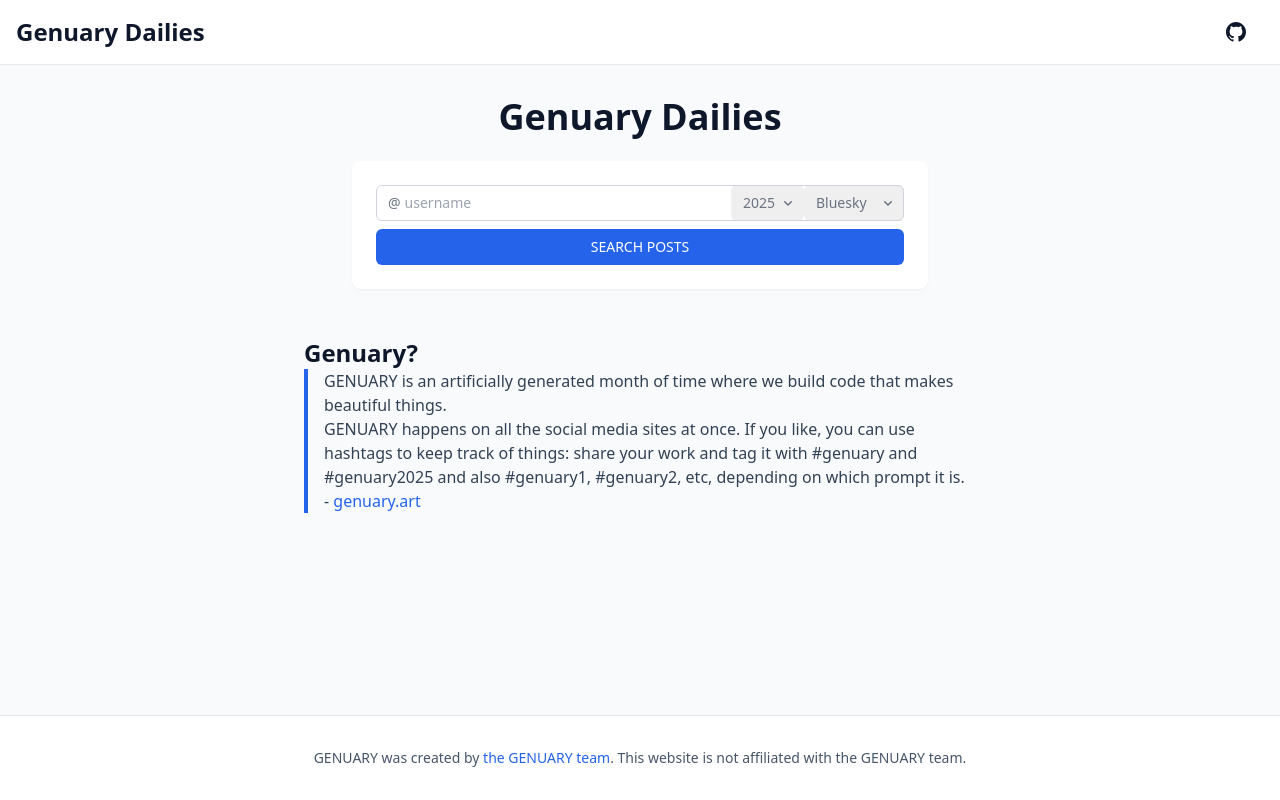
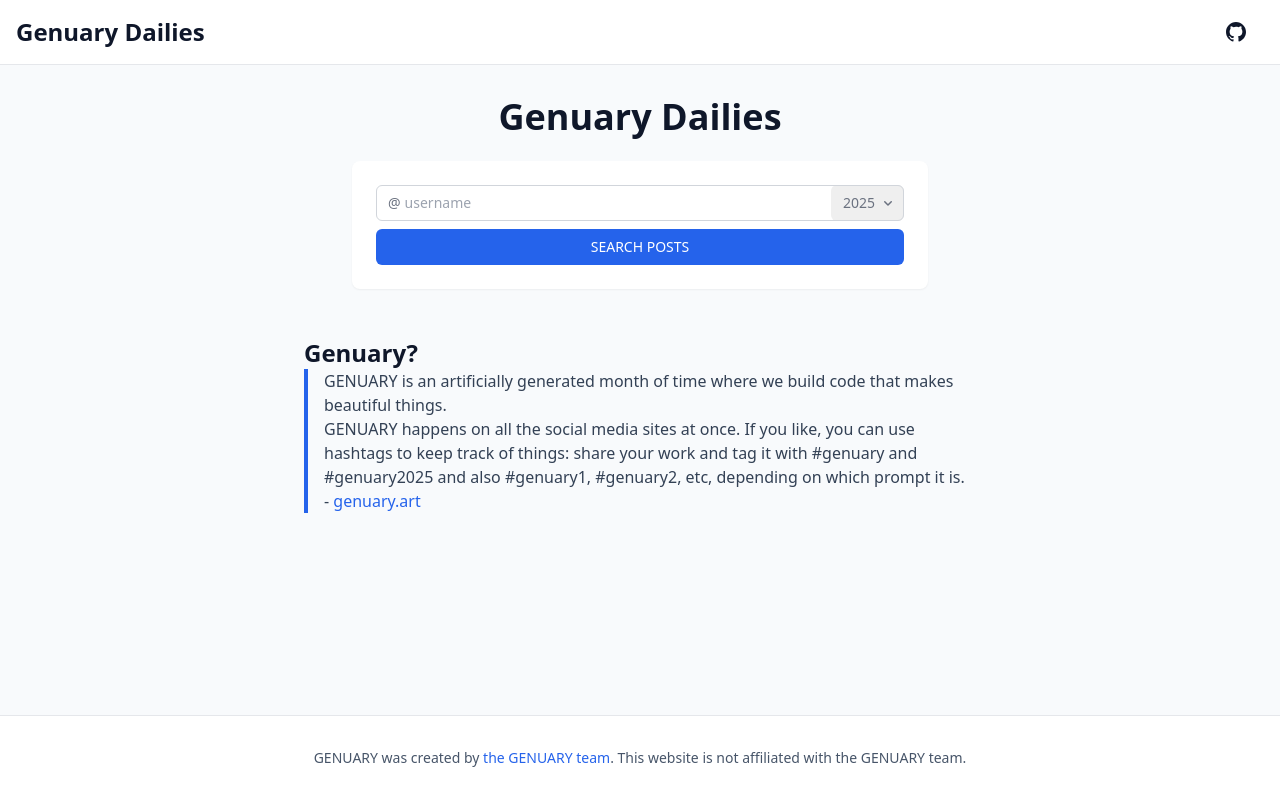
Before and after one commit to EthanThatOneKid/genuary-dailies, a SvelteKit app: page / in a window 1280 px wide. Built offline with nearby package versions, Linux system fonts and the light colour scheme.

Commit message:
remove twitter
> The full-archive search endpoint is currently available as part of the Pro and Enterprise access only. In order to use this endpoint, you must upgrade to Pro access or  apply for Enterprise access level.

```diff
--- a/package.json
+++ b/package.json
@@ -41,7 +41,6 @@
 		"svelte": "^5.0.0",
 		"svelte-check": "^4.0.0",
 		"tailwindcss": "^3.4.9",
-		"twitter-api-sdk": "^1.2.1",
 		"typescript": "^5.0.0",
 		"typescript-eslint": "^8.0.0",
 		"vite": "^5.4.11"
--- a/src/lib/genuary/search/index.ts
+++ b/src/lib/genuary/search/index.ts
@@ -1,3 +1,2 @@
 export * from './searcher';
 export * from './bluesky';
-export * from './twitter';
--- a/src/routes/+page.svelte
+++ b/src/routes/+page.svelte
@@ -49,31 +49,6 @@
 							/>
 						</svg>
 					</div>
-
-					<div class="grid shrink-0 grid-cols-1 focus-within:relative">
-						<select
-							id="platform"
-							name="platform"
-							aria-label="Platform"
-							class="col-start-1 row-start-1 w-full appearance-none rounded-md py-1.5 pl-3 pr-7 text-base text-gray-500 placeholder:text-gray-400 focus:outline focus:outline-2 focus:-outline-offset-2 focus:outline-indigo-600 sm:text-sm/6"
-						>
-							<option value="bluesky">Bluesky</option>
-							<option value="twitter">Twitter/X</option>
-						</select>
-						<svg
-							class="pointer-events-none col-start-1 row-start-1 mr-2 size-5 self-center justify-self-end text-gray-500 sm:size-4"
-							viewBox="0 0 16 16"
-							fill="currentColor"
-							aria-hidden="true"
-							data-slot="icon"
-						>
-							<path
-								fill-rule="evenodd"
-								d="M4.22 6.22a.75.75 0 0 1 1.06 0L8 8.94l2.72-2.72a.75.75 0 1 1 1.06 1.06l-3.25 3.25a.75.75 0 0 1-1.06 0L4.22 7.28a.75.75 0 0 1 0-1.06Z"
-								clip-rule="evenodd"
-							/>
-						</svg>
-					</div>
 				</div>
 
 				<button
--- a/src/routes/calendar/+page.server.ts
+++ b/src/routes/calendar/+page.server.ts
@@ -1,7 +1,6 @@
 import type { PageServerLoad } from './$types';
-import type { GenuaryPrompt } from '$lib/genuary/prompt';
 import { genuaryPrompt } from '$lib/genuary/prompt';
-import { getBlueskyPosts, getTwitterPosts } from '$lib/genuary/search';
+import { getBlueskyPosts } from '$lib/genuary/search';
 
 export const load: PageServerLoad = async ({ url }) => {
 	const username = url.searchParams.get('username');
@@ -19,7 +18,8 @@ export const load: PageServerLoad = async ({ url }) => {
 		throw new Error('Invalid year');
 	}
 
-	const prompts: GenuaryPrompt[] = genuaryPrompt(year);
+	const prompts = genuaryPrompt(year);
+
 	const platform = url.searchParams.get('platform') ?? 'bluesky';
 	const posts = await getPosts(username, year, platform);
 
@@ -32,10 +32,6 @@ function getPosts(username: string, year: number, platform: string) {
 			return getBlueskyPosts(username, year);
 		}
 
-		case 'twitter': {
-			return getTwitterPosts(username, year);
-		}
-
 		default: {
 			throw new Error('Invalid platform');
 		}
--- a/src/routes/calendar/+page.svelte
+++ b/src/routes/calendar/+page.svelte
@@ -23,11 +23,11 @@
 		{data.year}
 	</h2>
 	<div class="grid grid-cols-2 gap-2 sm:grid-cols-7">
-		{#each ['Sun', 'Mon', 'Tue', 'Wed', 'Thu', 'Fri', 'Sat'] as day}
-			<div class="text-center font-semibold">{day}</div>
+		{#each ['Sun', 'Mon', 'Tue', 'Wed', 'Thu', 'Fri', 'Sat'] as day, index}
+			<div class="hidden text-center font-semibold sm:block">{day}</div>
 		{/each}
 		{#each calendar as week}
-			{#each week as date}
+			{#each week as date, dayIndex}
 				{#if date !== null}
 					{@const { description } = data.prompts.find((p) => p.date === date)!}
 					{@const post = data.posts[date]}
@@ -39,10 +39,16 @@
 							rel="noopener noreferrer"
 							class="block h-32 overflow-hidden border bg-blue-100 p-2"
 						>
+							<span class="block font-semibold sm:hidden"
+								>{['Sun', 'Mon', 'Tue', 'Wed', 'Thu', 'Fri', 'Sat'][dayIndex]}</span
+							>
 							{@html content}
 						</a>
 					{:else}
 						<div class="h-32 overflow-hidden border bg-gray-100 p-2">
+							<span class="block font-semibold sm:hidden"
+								>{['Sun', 'Mon', 'Tue', 'Wed', 'Thu', 'Fri', 'Sat'][dayIndex]}</span
+							>
 							{@html content}
 						</div>
 					{/if}
```
Also changed, not shown: 1 other file (tests, documents, lock files or other folders).
